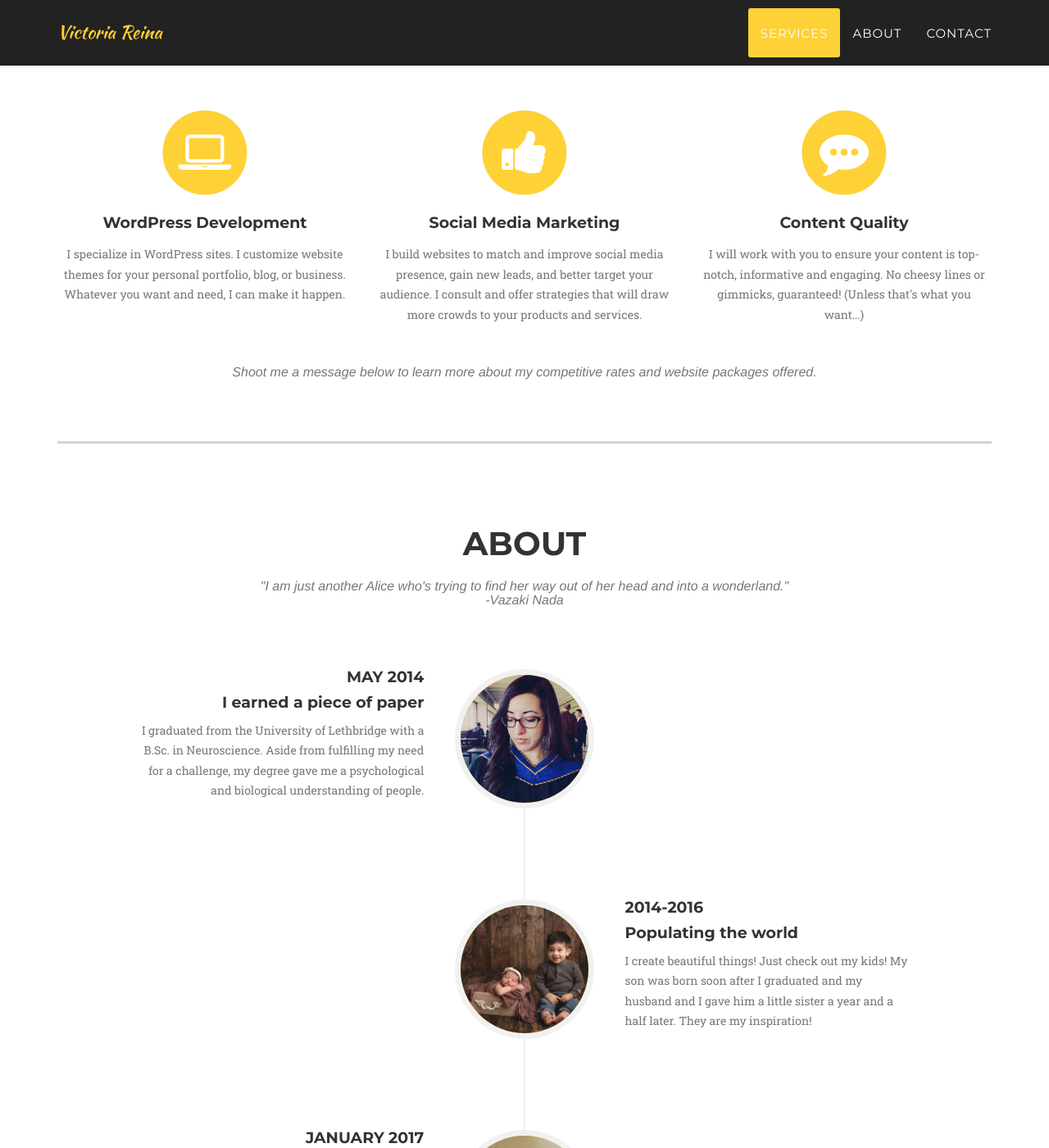
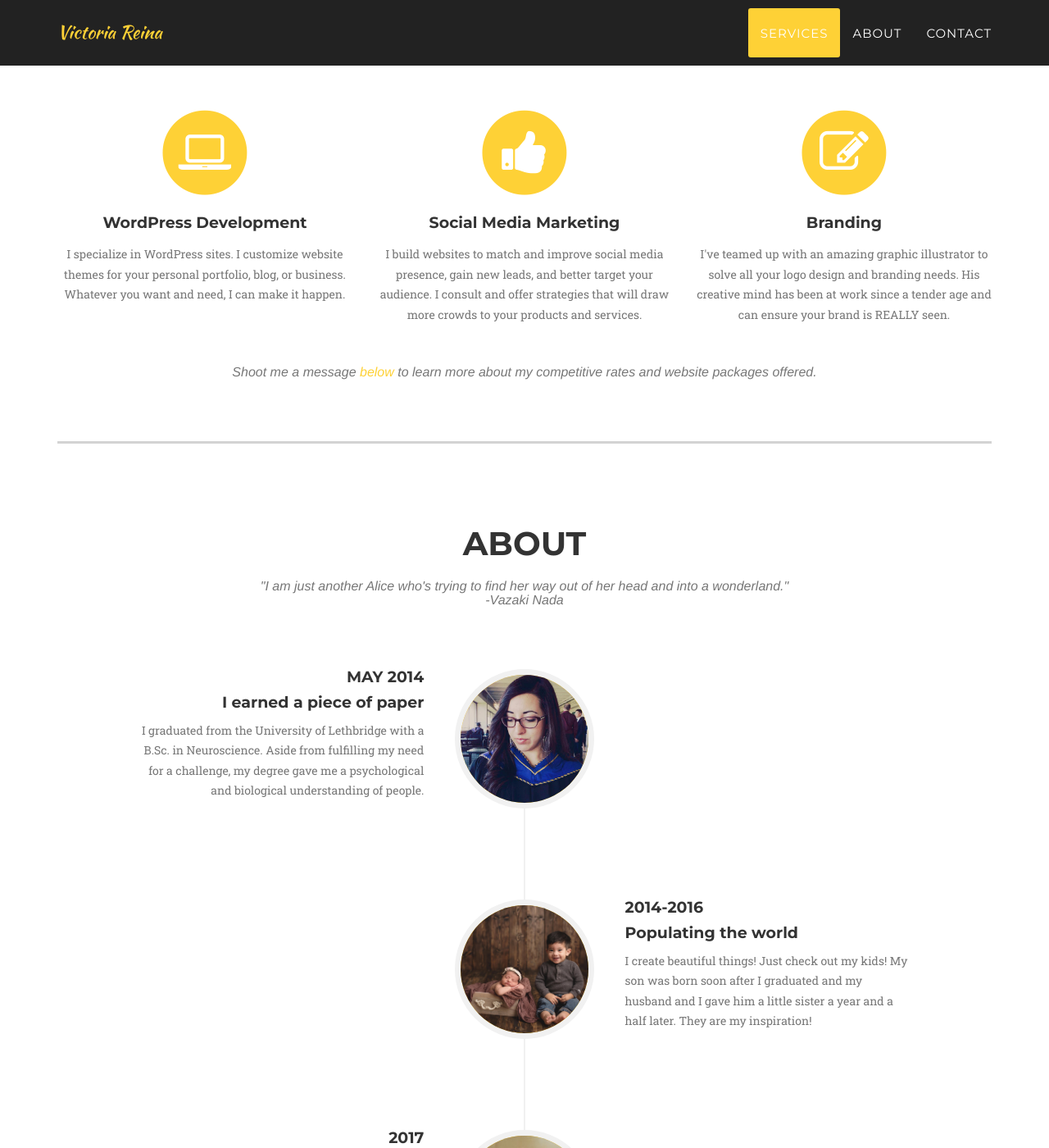
Before and after one commit to vrodreina/myweb, a Jekyll site: the page built from index.html, in a window 1280 px wide and 1400 px high, scrolled down 978 px. Shown: the whole window at 82% size. Built offline with Jekyll 4.4.1, drawn with Linux system fonts in a browser that asks for light colours; some web fonts are replaced.

Commit message:
content changes to services, about and link added to services

```diff
--- a/_includes/about.html
+++ b/_includes/about.html
@@ -44,7 +44,7 @@
                             </div>
                             <div class="timeline-panel">
                                 <div class="timeline-heading">
-                                    <h4>January 2017</h4>
+                                    <h4>2017</h4>
                                     <h4 class="subheading">Retraining</h4>
                                 </div>
                                 <div class="timeline-body">
--- a/_includes/services.html
+++ b/_includes/services.html
@@ -27,14 +27,14 @@
                 <div class="col-md-4">
                     <span class="fa-stack fa-4x">
                         <i class="fa fa-circle fa-stack-2x text-primary"></i>
-                        <i class="fa fa-commenting fa-stack-1x fa-inverse"></i>
+                        <i class="fa fa-pencil-square-o fa-stack-1x fa-inverse"></i>
                     </span>
-                    <h4 class="service-heading">Content Quality</h4>
-                    <p class="text-muted">I will work with you to ensure your content is top-notch, informative and engaging. No cheesy lines or gimmicks, guaranteed! (Unless that's what you want...)</p>
+                    <h4 class="service-heading">Branding</h4>
+                    <p class="text-muted">I've teamed up with an amazing graphic illustrator to solve all your logo design and branding needs. His creative mind has been at work since a tender age and can ensure your brand is REALLY seen. </p>
                 </div>
             </div>
             <div class="row text-center">
-				<h3 class="section-subheading text-muted" id="pricing-msg"></br>Shoot me a message below to learn more about my competitive rates and website packages offered.</h3>
+				<h3 class="section-subheading text-muted" id="pricing-msg"></br>Shoot me a message <a href="#contact">below</a> to learn more about my competitive rates and website packages offered.</h3>
             </div>
 		<div class= "line-separator"></div>
         </div>
```
Also changed, not shown: 8 other files.
